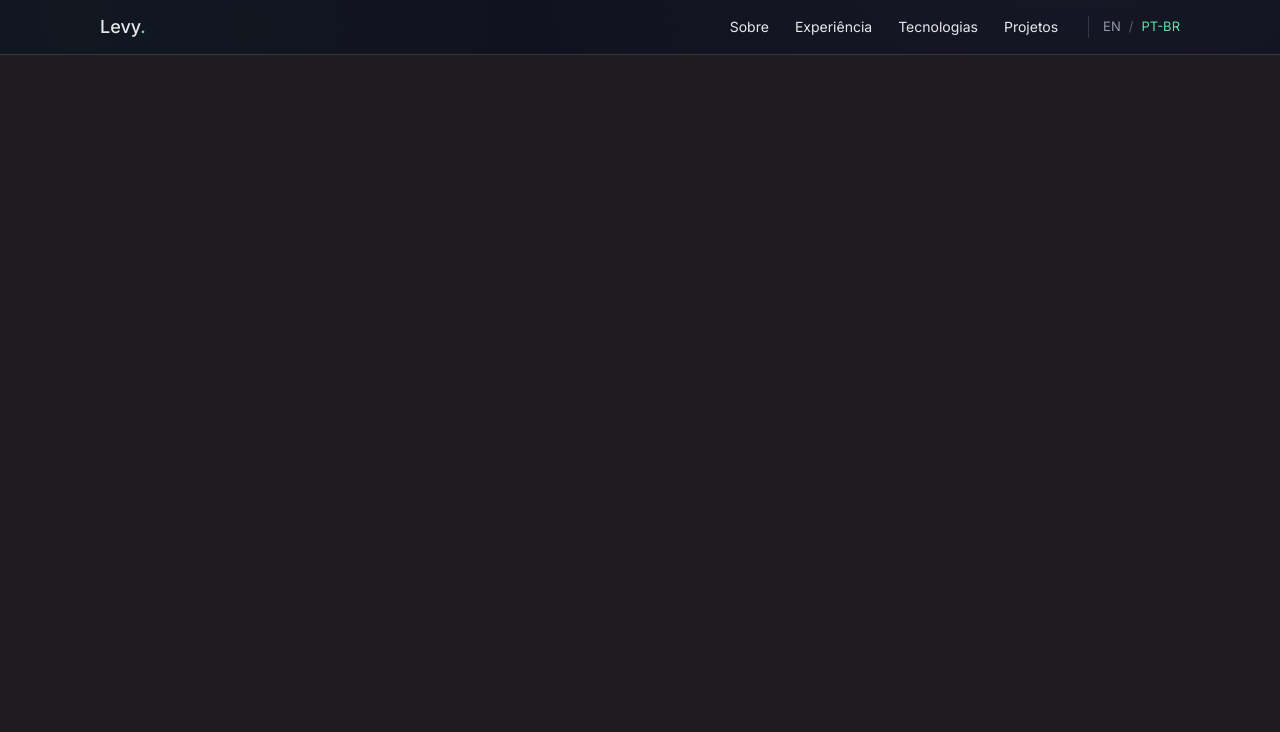
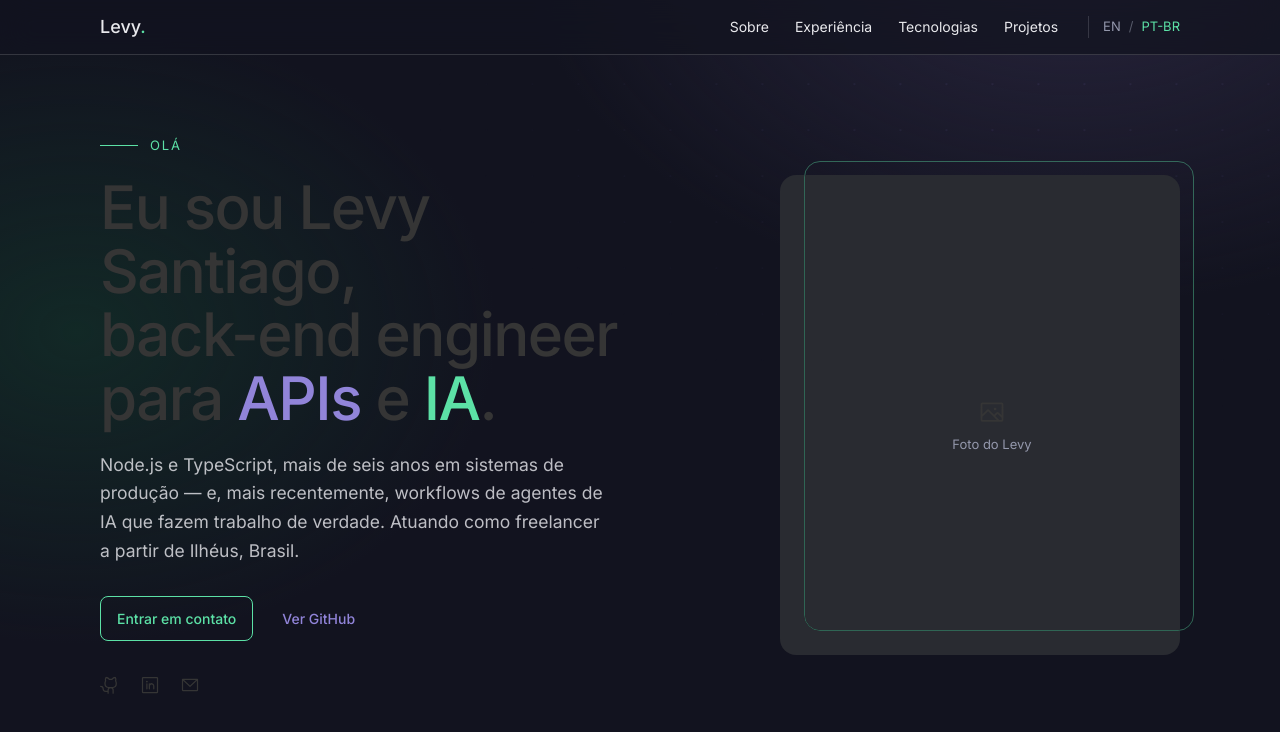
Before and after one commit to levysantiago/personal-page, a React (Create React App) app: page / in a window 1280 px wide. Shown: the top 732 px of the page. Built offline with nearby package versions, Linux system fonts and the light colour scheme.

Commit message:
feat: add Hero section to homepage v2

```diff
--- a/src/pages/HomePageV2/index.tsx
+++ b/src/pages/HomePageV2/index.tsx
@@ -1,6 +1,7 @@
 import * as React from "react";
 import NocturneTheme from "components/NocturneTheme";
 import NavbarV2 from "components/NavbarV2";
+import Hero from "pages/sections-v2/Hero";
 import { Content, Mesh, Page } from "./styles";
 
 const HomePageV2: React.FC = () => {
@@ -10,6 +11,7 @@ const HomePageV2: React.FC = () => {
         <Mesh />
         <Content>
           <NavbarV2 />
+          <Hero />
         </Content>
       </Page>
     </NocturneTheme>
--- /dev/null
+++ b/src/pages/sections-v2/Hero/content/en.ts
@@ -0,0 +1,14 @@
+export const en = {
+  kicker: "HELLO",
+  headingLine1: "I'm Levy Santiago,",
+  headingLine2: "back-end engineer",
+  headingPrefix: "for ",
+  headingApis: "APIs",
+  headingJoin: " and ",
+  headingAi: "AI",
+  headingSuffix: ".",
+  body: "Node.js and TypeScript, six-plus years in production systems — and, lately, AI agent workflows that do real work. Freelancing from Ilhéus, Brazil.",
+  primaryCta: "Get in touch",
+  secondaryCta: "View GitHub",
+  portraitLabel: "Photo of Levy",
+};
--- /dev/null
+++ b/src/pages/sections-v2/Hero/content/index.ts
@@ -0,0 +1,4 @@
+import { en } from "./en";
+import { pt } from "./pt";
+
+export const content = { en, pt };
--- /dev/null
+++ b/src/pages/sections-v2/Hero/content/pt.ts
@@ -0,0 +1,14 @@
+export const pt = {
+  kicker: "OLÁ",
+  headingLine1: "Eu sou Levy Santiago,",
+  headingLine2: "back-end engineer",
+  headingPrefix: "para ",
+  headingApis: "APIs",
+  headingJoin: " e ",
+  headingAi: "IA",
+  headingSuffix: ".",
+  body: "Node.js e TypeScript, mais de seis anos em sistemas de produção — e, mais recentemente, workflows de agentes de IA que fazem trabalho de verdade. Atuando como freelancer a partir de Ilhéus, Brasil.",
+  primaryCta: "Entrar em contato",
+  secondaryCta: "Ver GitHub",
+  portraitLabel: "Foto do Levy",
+};
--- /dev/null
+++ b/src/pages/sections-v2/Hero/index.tsx
@@ -0,0 +1,78 @@
+import * as React from "react";
+import { GithubLogo, LinkedinLogo, EnvelopeSimple } from "@phosphor-icons/react";
+import { useLanguage } from "components/contexts/LanguageContext";
+import ImagePlaceholder from "components/ImagePlaceholder";
+import { useReveal } from "components/RevealOnScroll";
+import { GITHUB_URL, LINKEDIN_URL, EMAIL } from "../socialLinks";
+import { content } from "./content";
+import {
+  Accent,
+  Actions,
+  Body,
+  GhostButton,
+  Green,
+  Heading,
+  Kicker,
+  KickerRule,
+  PortraitCol,
+  PortraitOutline,
+  PrimaryButton,
+  Section,
+  SocialLink,
+  SocialRow,
+  TextCol,
+} from "./styles";
+
+const Hero: React.FC = () => {
+  const { lang } = useLanguage();
+  const c = content[lang];
+  const textReveal = useReveal<HTMLDivElement>();
+  const portraitReveal = useReveal<HTMLDivElement>();
+
+  return (
+    <Section id="top">
+      <TextCol ref={textReveal.ref} $visible={textReveal.isVisible}>
+        <Kicker>
+          <KickerRule />
+          {c.kicker}
+        </Kicker>
+        <Heading>
+          {c.headingLine1}
+          <br />
+          {c.headingLine2}
+          <br />
+          {c.headingPrefix}
+          <Accent>{c.headingApis}</Accent>
+          {c.headingJoin}
+          <Green>{c.headingAi}</Green>
+          {c.headingSuffix}
+        </Heading>
+        <Body>{c.body}</Body>
+        <Actions>
+          <PrimaryButton href={`mailto:${EMAIL}`}>{c.primaryCta}</PrimaryButton>
+          <GhostButton href={GITHUB_URL} target="_blank" rel="noopener">
+            {c.secondaryCta}
+          </GhostButton>
+        </Actions>
+        <SocialRow>
+          <SocialLink href={GITHUB_URL} target="_blank" rel="noopener" aria-label="GitHub">
+            <GithubLogo size={20} />
+          </SocialLink>
+          <SocialLink href={LINKEDIN_URL} target="_blank" rel="noopener" aria-label="LinkedIn">
+            <LinkedinLogo size={20} />
+          </SocialLink>
+          <SocialLink href={`mailto:${EMAIL}`} aria-label="Email">
+            <EnvelopeSimple size={20} />
+          </SocialLink>
+        </SocialRow>
+      </TextCol>
+
+      <PortraitCol ref={portraitReveal.ref} $visible={portraitReveal.isVisible}>
+        <PortraitOutline />
+        <ImagePlaceholder width="400px" height="480px" radius="16px" label={c.portraitLabel} />
+      </PortraitCol>
+    </Section>
+  );
+};
+
+export default Hero;
--- /dev/null
+++ b/src/pages/sections-v2/Hero/styles.tsx
@@ -0,0 +1,168 @@
+import styled, { css } from "styled-components";
+import { INocturneTheme } from "components/NocturneTheme";
+import { revealStyles } from "components/RevealOnScroll/styles";
+
+interface IProps {
+  theme: INocturneTheme;
+}
+
+export const Section = styled.section`
+  max-width: 1080px;
+  margin: 0 auto;
+  padding: 80px 24px 96px;
+  display: grid;
+  grid-template-columns: 1.05fr 0.95fr;
+  gap: 56px;
+  align-items: center;
+
+  @media (max-width: 880px) {
+    grid-template-columns: 1fr;
+  }
+`;
+
+interface IRevealProps extends IProps {
+  $visible: boolean;
+}
+
+export const TextCol = styled.div(
+  (props: IRevealProps) => css`
+    ${revealStyles(props)}
+
+    @media (max-width: 880px) {
+      order: 2;
+    }
+  `
+);
+
+export const Kicker = styled.p(
+  (props: IProps) => css`
+    display: flex;
+    align-items: center;
+    gap: 12px;
+    font-size: 13px;
+    letter-spacing: 0.14em;
+    text-transform: uppercase;
+    color: ${props.theme.colors.green};
+    margin: 0 0 20px;
+  `
+);
+
+export const KickerRule = styled.span(
+  (props: IProps) => css`
+    width: 38px;
+    height: 1px;
+    background: ${props.theme.colors.green};
+  `
+);
+
+export const Heading = styled.h1(
+  (props: IProps) => css`
+    font-family: ${props.theme.fonts.heading};
+    font-weight: 500;
+    font-size: clamp(40px, 5vw, 60px);
+    line-height: 1.06;
+    letter-spacing: -0.025em;
+    margin: 0 0 20px;
+  `
+);
+
+export const Accent = styled.span(
+  (props: IProps) => css`
+    color: ${props.theme.colors.accent};
+  `
+);
+
+export const Green = styled.span(
+  (props: IProps) => css`
+    color: ${props.theme.colors.green};
+  `
+);
+
+export const Body = styled.p(
+  (props: IProps) => css`
+    font-size: 17.5px;
+    max-width: 46ch;
+    margin: 0 0 30px;
+    color: color-mix(in srgb, ${props.theme.colors.text} 80%, transparent);
+  `
+);
+
+export const Actions = styled.div`
+  display: flex;
+  gap: 12px;
+  flex-wrap: wrap;
+`;
+
+export const ButtonBase = styled.a(
+  (props: IProps) => css`
+    display: inline-flex;
+    align-items: center;
+    justify-content: center;
+    font-family: ${props.theme.fonts.heading};
+    font-weight: 500;
+    font-size: 14px;
+    text-decoration: none;
+    padding: 10px 16px;
+    border-radius: 8px;
+    border: 1px solid transparent;
+    cursor: pointer;
+  `
+);
+
+export const PrimaryButton = styled(ButtonBase)(
+  (props: IProps) => css`
+    color: ${props.theme.colors.green};
+    border-color: ${props.theme.colors.green};
+
+    &:hover {
+      background: color-mix(in srgb, ${props.theme.colors.green} 12%, transparent);
+    }
+  `
+);
+
+export const GhostButton = styled(ButtonBase)(
+  (props: IProps) => css`
+    color: ${props.theme.colors.accent};
+
+    &:hover {
+      background: color-mix(in srgb, ${props.theme.colors.accent} 10%, transparent);
+    }
+  `
+);
+
+export const SocialRow = styled.div(
+  (props: IProps) => css`
+    display: flex;
+    gap: 20px;
+    margin-top: 34px;
+    font-size: 20px;
+    color: ${props.theme.colors.neutralRamp[500]};
+  `
+);
+
+export const SocialLink = styled.a`
+  color: inherit;
+  display: flex;
+`;
+
+export const PortraitCol = styled.div(
+  (props: IRevealProps) => css`
+    ${revealStyles(props)}
+    position: relative;
+    justify-self: end;
+
+    @media (max-width: 880px) {
+      justify-self: center;
+      order: 1;
+    }
+  `
+);
+
+export const PortraitOutline = styled.div(
+  (props: IProps) => css`
+    position: absolute;
+    inset: -14px -14px 24px 24px;
+    border: 1px solid color-mix(in srgb, ${props.theme.colors.green} 40%, transparent);
+    border-radius: 16px;
+  `
+);
```
